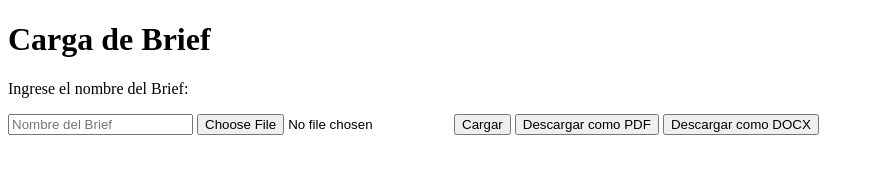
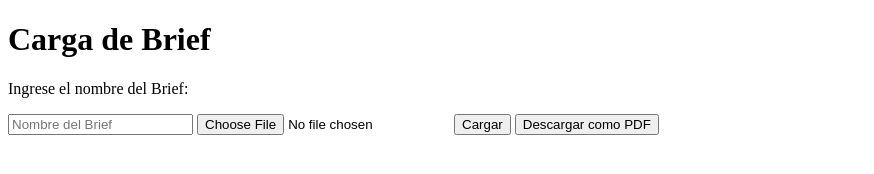
Before and after one commit to DevCenturyMedia2025/orquestadorDeBrief, a website: page public/cargaa.brief.html in a window 1280 px wide. Shown: the whole page, without its empty margins (0-874 px from the left). Drawn offline with nearby package versions, Linux system fonts and the light colour scheme.

Commit message:
se dejo solo el botonde pdf

```diff
--- a/public/cargaa.brief.html
+++ b/public/cargaa.brief.html
@@ -40,7 +40,7 @@
 
   <button id="btnCargar" type="button">Cargar</button>
   <button id="btnDescargarPDF" type="button">Descargar como PDF</button>
-  <button id="btnDescargarDOCX" type="button">Descargar como DOCX</button>
+
 
 </body>
 </html>
```
